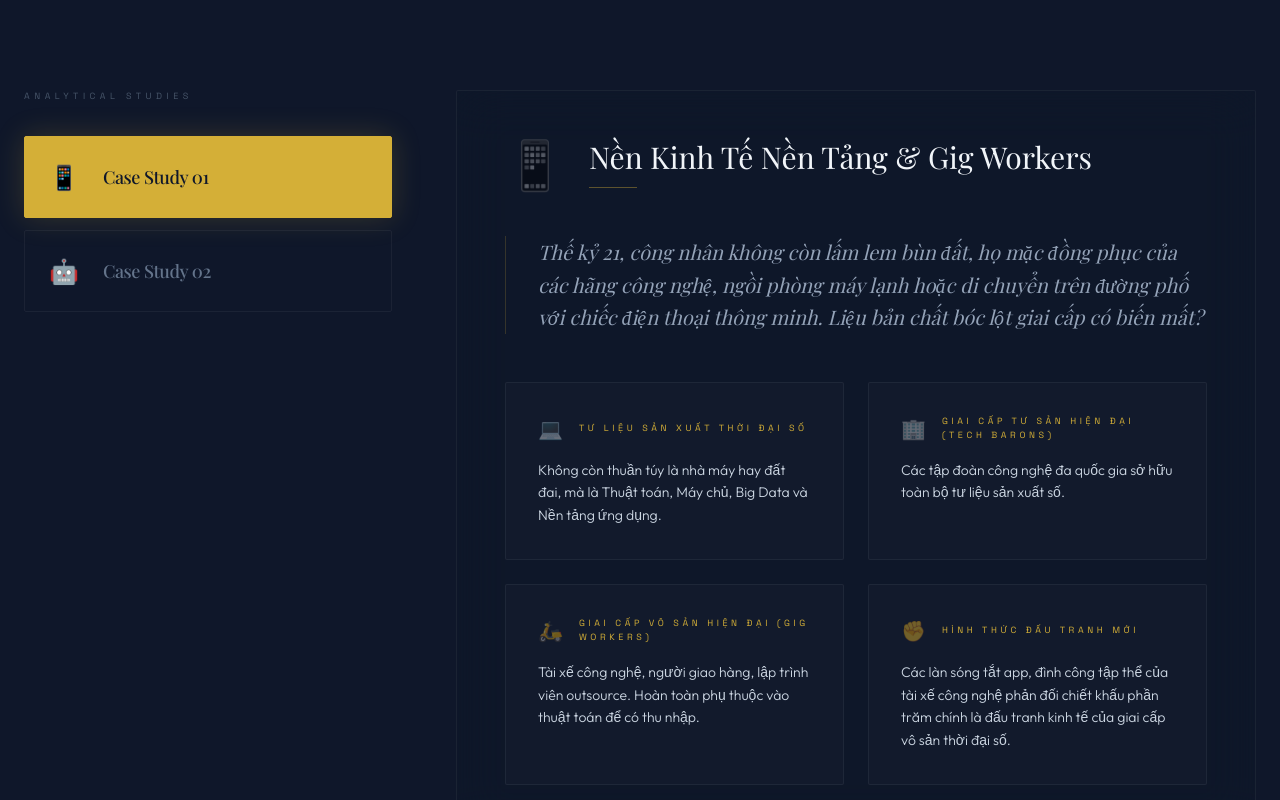
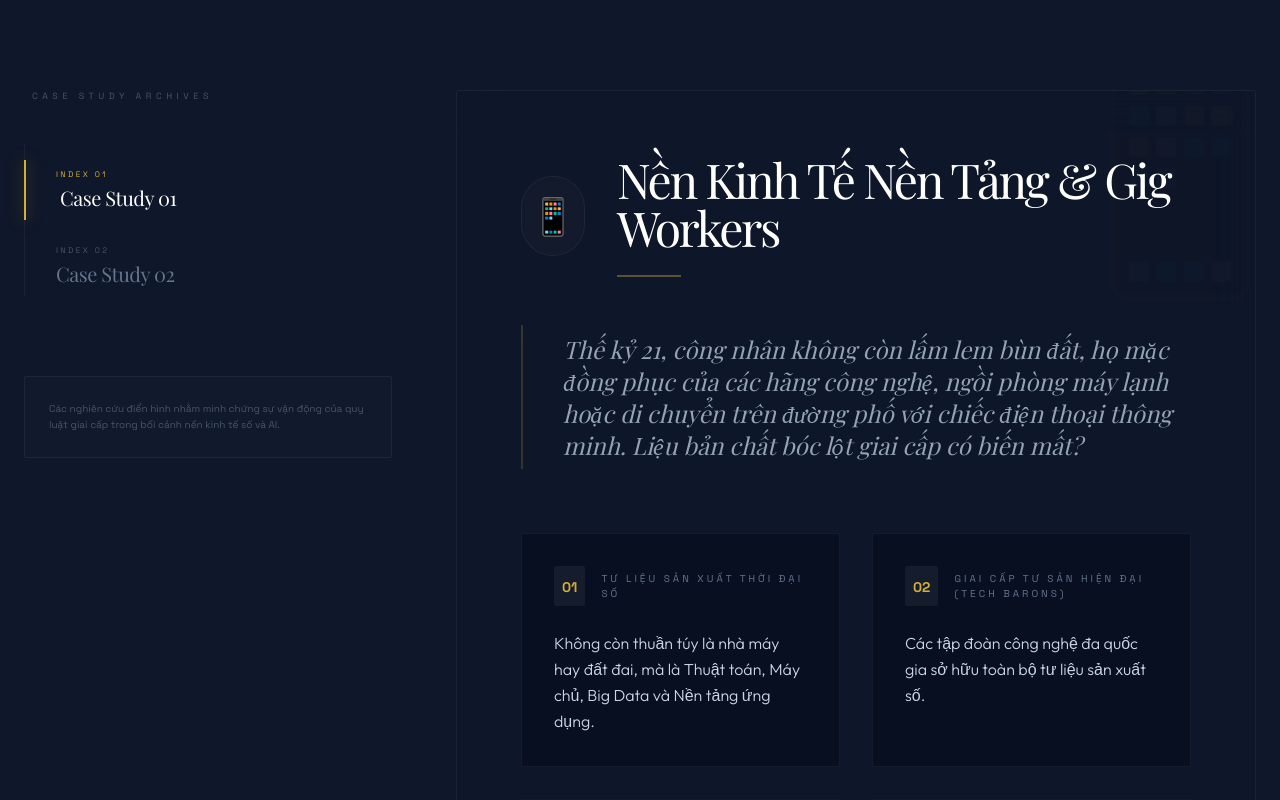
Before and after one commit to professor-acs/mln-web, a React (Vite) app: page / in a window 1280 px wide. Shown: the part 6200-7000 px from the top of the page. Built offline with nearby package versions, Linux system fonts and the light colour scheme; a web font is replaced by a local one.

Commit message:
next commit

```diff
--- a/src/components/Reality21.tsx
+++ b/src/components/Reality21.tsx
@@ -163,59 +163,104 @@ export default function Reality21() {
         {/* Case Study Section */}
         <div className="grid grid-cols-1 lg:grid-cols-12 gap-16 items-start">
           {/* Tabs */}
-          <div className="lg:col-span-4 space-y-3">
-            <p className="text-[9px] font-mono text-slate-600 uppercase tracking-[0.5em] mb-8">
-              Analytical Studies
+          <div className="lg:col-span-4">
+            <div className="sticky top-32">
+              <p className="text-[9px] font-mono text-slate-600 uppercase tracking-[0.5em] mb-10 pl-2">
+                Case Study Archives
               </p>
+              <div className="space-y-4 relative">
+                {/* Vertical Progress Line for Tabs */}
+                <div className="absolute left-0 top-0 bottom-0 w-[1px] bg-white/5" />
+
                 {realityData.caseStudies.map((c, i) => (
                   <button
                     key={c.id}
                     onClick={() => setActiveCaseStudy(i)}
-                className={`w-full flex items-center gap-6 p-6 rounded-sm border transition-all duration-500 text-left ${
-                  activeCaseStudy === i
-                    ? 'bg-accent border-accent text-dark shadow-[0_0_30px_rgba(212,175,55,0.2)]'
-                    : 'bg-transparent border-white/5 text-slate-500 hover:border-white/20 hover:text-slate-300'
-                }`}
+                    className="w-full relative group pl-8 py-2 text-left transition-all duration-500"
                   >
-                <span className="text-2xl">{c.icon}</span>
-                <span className="font-serif font-medium text-lg tracking-tight">{c.tag}</span>
+                    {/* Active Indicator */}
+                    <div className={`absolute left-0 top-0 bottom-0 w-[2px] transition-all duration-700 ${
+                      activeCaseStudy === i ? 'bg-accent h-full shadow-[0_0_15px_rgba(212,175,55,0.5)]' : 'bg-transparent h-0'
+                    }`} />
+
+                    <div className="flex flex-col">
+                      <span className={`text-[8px] font-mono uppercase tracking-[0.3em] mb-1 transition-colors duration-500 ${
+                        activeCaseStudy === i ? 'text-accent' : 'text-slate-600'
+                      }`}>
+                        Index 0{i + 1}
+                      </span>
+                      <span className={`font-serif text-xl tracking-tight transition-all duration-500 ${
+                        activeCaseStudy === i ? 'text-white translate-x-1' : 'text-slate-500 group-hover:text-slate-300'
+                      }`}>
+                        {c.tag}
+                      </span>
+                    </div>
                   </button>
                 ))}
               </div>
 
-          {/* Content */}
+              {/* Decorative detail */}
+              <div className="mt-20 p-6 border border-white/5 rounded-sm bg-white/[0.01]">
+                 <p className="text-[10px] text-slate-600 font-mono leading-relaxed">
+                   Các nghiên cứu điển hình nhằm minh chứng sự vận động của quy luật giai cấp trong bối cảnh nền kinh tế số và AI.
+                 </p>
+              </div>
+            </div>
+          </div>
+
+          {/* Content Area */}
           <div className="lg:col-span-8">
             <AnimatePresence mode="wait">
               <motion.div
                 key={activeCase.id}
-                initial={{ opacity: 0, x: 20 }}
-                animate={{ opacity: 1, x: 0 }}
-                exit={{ opacity: 0, x: -20 }}
-                transition={{ duration: 0.6 }}
-                className="glass-card border-white/5 p-12 min-h-[560px] flex flex-col"
+                initial={{ opacity: 0, y: 20 }}
+                animate={{ opacity: 1, y: 0 }}
+                exit={{ opacity: 0, y: -20 }}
+                transition={{ duration: 0.6, ease: "circOut" }}
+                className="relative glass-card border-white/5 p-12 md:p-16 min-h-[600px] flex flex-col overflow-hidden"
               >
-                <div className="flex items-center gap-6 mb-12">
-                  <span className="text-5xl grayscale opacity-40">{activeCase.icon}</span>
+                {/* Decorative background watermark */}
+                <div className="absolute top-0 right-0 font-serif text-[15rem] text-white/[0.02] leading-none select-none pointer-events-none translate-x-1/4 -translate-y-1/4">
+                  {activeCase.icon}
+                </div>
+
+                <div className="relative z-10">
+                  <div className="flex items-center gap-8 mb-12">
+                    <div className="w-20 h-20 rounded-full border border-white/5 flex items-center justify-center bg-white/[0.02] text-4xl shadow-inner">
+                      {activeCase.icon}
+                    </div>
                     <div>
-                    <h3 className="font-serif text-3xl text-slate-100">{activeCase.title}</h3>
-                    <div className="h-[1px] w-12 bg-accent/40 mt-3" />
+                      <h3 className="font-serif text-4xl md:text-5xl text-white leading-tight tracking-tighter">
+                        {activeCase.title}
+                      </h3>
+                      <div className="h-[2px] w-16 bg-accent/40 mt-6" />
                     </div>
                   </div>
 
-                <p className="font-serif text-xl text-slate-400 italic mb-12 leading-relaxed pl-8 border-l border-accent/20">
+                  <p className="font-serif text-xl md:text-2xl text-slate-400 italic mb-16 leading-relaxed border-l-2 border-accent/20 pl-10 py-2">
                     {activeCase.intro}
                   </p>
 
-                <div className="grid grid-cols-1 md:grid-cols-2 gap-6 mt-auto">
+                  <div className="grid grid-cols-1 md:grid-cols-2 gap-8 mt-12">
                     {activeCase.analysis.map((item, i) => (
-                    <div key={i} className="p-8 bg-white/[0.02] border border-white/5 rounded-sm hover:border-accent/10 transition-colors duration-500">
-                      <div className="flex items-center gap-4 mb-4">
-                        <span className="text-xl opacity-40">{item.icon}</span>
-                        <span className="text-[9px] font-mono text-accent uppercase tracking-[0.4em]">{item.label}</span>
+                      <div
+                        key={i}
+                        className="group p-8 bg-slate-950/40 border border-white/5 rounded-sm hover:border-accent/20 transition-all duration-500"
+                      >
+                        <div className="flex items-center gap-4 mb-6">
+                          <div className="p-2 rounded-sm bg-white/5 text-accent transition-colors duration-500 group-hover:bg-accent group-hover:text-dark">
+                            <span className="text-sm font-mono font-bold">0{i + 1}</span>
                           </div>
-                      <p className="text-sm text-slate-300 leading-relaxed font-light">{item.value}</p>
+                          <span className="text-[10px] font-mono text-slate-500 uppercase tracking-[0.3em] group-hover:text-accent transition-colors duration-500">
+                            {item.label}
+                          </span>
+                        </div>
+                        <p className="text-base text-slate-300 leading-relaxed font-light group-hover:text-white transition-colors duration-500">
+                          {item.value}
+                        </p>
                       </div>
                     ))}
+                  </div>
                 </div>
               </motion.div>
             </AnimatePresence>
```
Lines whose indentation alone changed are shown as unchanged.
